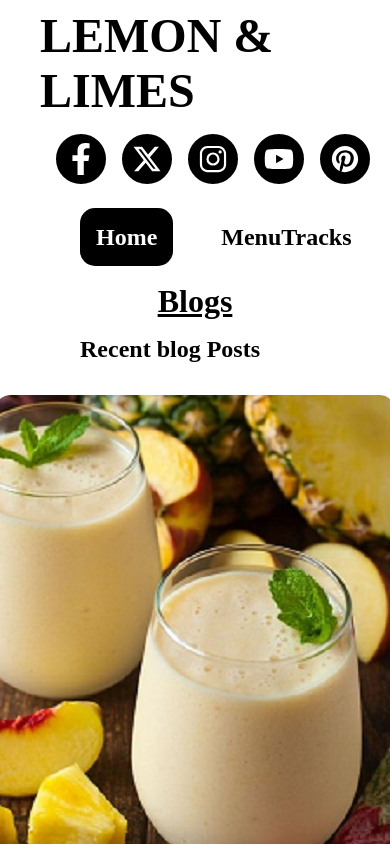
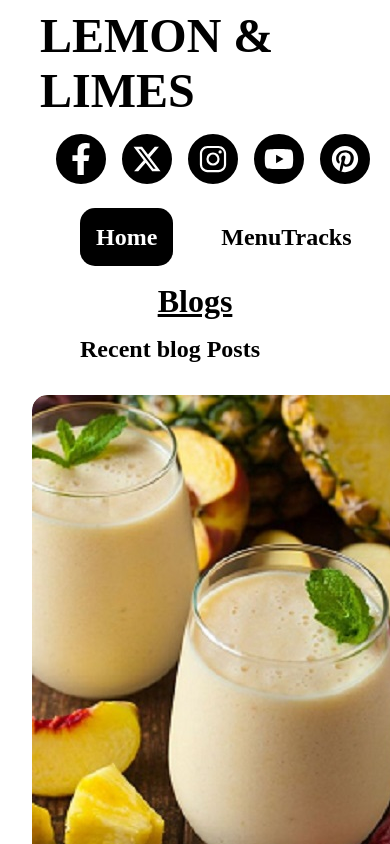
Before and after one commit to 254mathenge/Food-Recipe-blog, a React (Vite) app in the folder client/: page /Blog in a window 390 px wide. Shown: the top 844 px of the page. Built offline with nearby package versions, Linux system fonts and the light colour scheme.

Commit message:
responsive blog section

```diff
--- a/client/src/components/MyBlog/MyBlog.css
+++ b/client/src/components/MyBlog/MyBlog.css
@@ -12,6 +12,16 @@
     margin:2rem;
 
 }
+@media screen and (max-width:1300px) {
+    .blog-card-sections{
+        display: flex;
+        flex-wrap: wrap;
+      flex-direction: row;
+      justify-content: space-between;
+      align-items: center;
+
+    }
+ }
 .blog-card{
     display:flex;
     justify-content:center;
@@ -19,6 +29,16 @@
     flex-wrap:wrap;
     gap:4rem;
 }
+@media screen and (max-width:1300px) {
+    .blog-card{
+        display: flex;
+        flex-wrap: wrap;
+      flex-direction: row;
+      justify-content: space-between;
+      align-items: center;
+      gap:1rem;
+    }
+ }
 .blog-image{
 
 height:auto;
```
